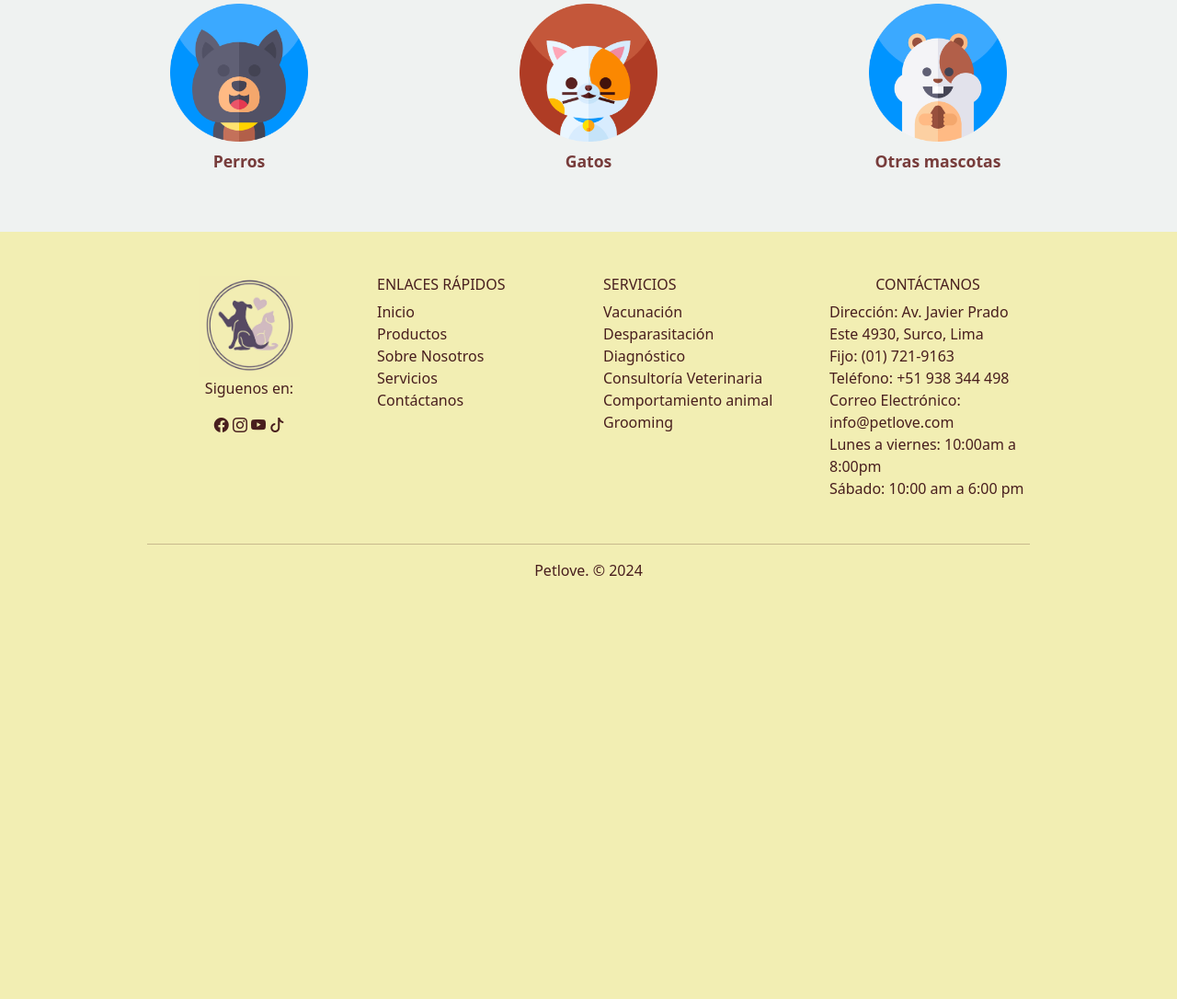
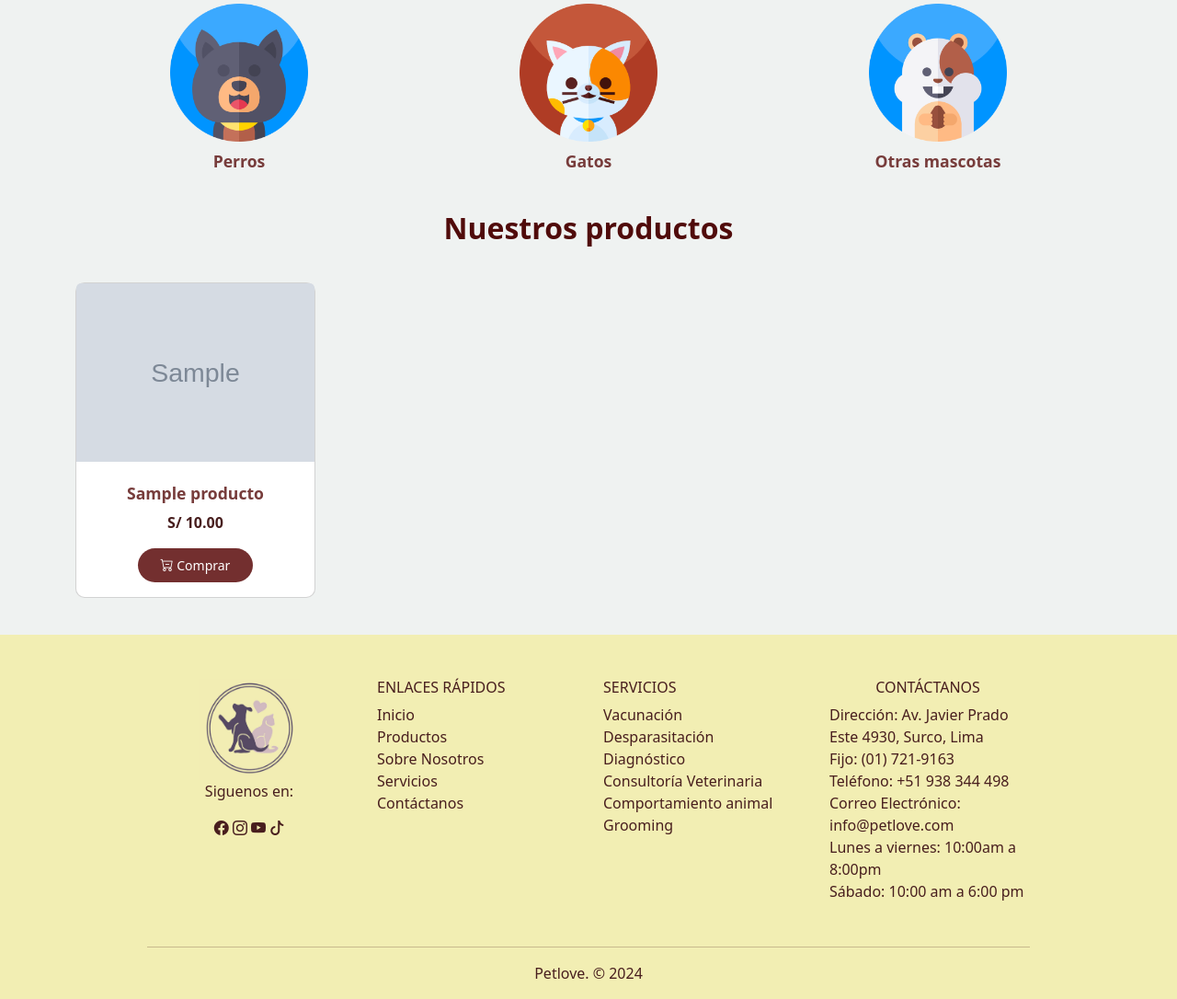
Before and after one commit to joseBC377/Veterinaria, a Spring Boot app: page /productos in a window 1280 px wide; the page is wider, and only the part inside the window is pictured. Shown: the part 152-1238 px from the top of that part at 92% size. Before the commit the page ends 778 px from the top of that part, so only its background shows below. Run offline with Spring Boot 4, Linux system fonts and the light colour scheme; tables that the repository leaves empty hold one stand-in row (values such as "Sample post"); grey boxes marked "Sample" are stand-in pictures.

Commit message:
actualización-imagenes-tantoparatabla-paginaporductos

```diff
--- a/src/main/java/com/example/demopetvet/controller/ProductoController.java
+++ b/src/main/java/com/example/demopetvet/controller/ProductoController.java
@@ -48,6 +48,8 @@ public class ProductoController {
         model.addAttribute("productos", productos);
         return "intranet/producto";
     }
+
+
 
     // Ir al formulario
     @GetMapping("nuevo")
@@ -110,4 +112,5 @@ public class ProductoController {
         service.delete(id);
         return "redirect:/producto";
     }
+
 }
--- /dev/null
+++ b/src/main/java/com/example/demopetvet/controller/productosController.java
@@ -0,0 +1,36 @@
+package com.example.demopetvet.controller;
+
+import java.text.NumberFormat;
+import java.util.List;
+import java.util.Locale;
+
+import org.springframework.beans.factory.annotation.Autowired;
+import org.springframework.stereotype.Controller;
+import org.springframework.ui.Model;
+import org.springframework.web.bind.annotation.GetMapping;
+
+import com.example.demopetvet.entity.Producto;
+import com.example.demopetvet.service.CategoriaService;
+import com.example.demopetvet.service.ProductoService;
+
+@Controller
+
+public class productosController {
+    @Autowired
+    ProductoService service;
+    @Autowired
+    CategoriaService categoriaService;
+
+    @GetMapping("/productos")
+    public String verProductos(Model model) {
+        List<Producto> productos = service.selectAll();
+        NumberFormat formatoMoneda = NumberFormat.getCurrencyInstance(new Locale("es", "PE"));
+
+        productos.forEach(producto -> {
+            String precioFormateado = formatoMoneda.format(producto.getPrecio());
+            producto.setPrecioFormateado(precioFormateado);
+        });
+        model.addAttribute("productos", productos);
+        return "productos";
+    }
+}
--- a/src/main/resources/templates/intranet/producto.html
+++ b/src/main/resources/templates/intranet/producto.html
@@ -89,7 +89,7 @@
                         <td class="my-1">
                             <a th:href="@{/producto/eliminar/{id}(id=${p.id})}" class="btn btn-danger"
                                     onclick="return confirm('Seguro que deseas borrar')">
-                                    <i class="bi bi-trash-fill"></i>Eliminar
+                                    <i class="bi bi-trash-fill"></i> Eliminar
                                 </a>
                         </td>
                     </tr>
--- a/src/main/resources/templates/productos.html
+++ b/src/main/resources/templates/productos.html
@@ -36,23 +36,24 @@
         </div>
     </div>
 
-    <!-- <h2 class="text-center titulo-primario-productos m-4">Nuestros productos</h2>
+    <h2 class="text-center titulo-primario-productos m-4">Nuestros productos</h2>
     <main class="container my-3 container-items">
         <div class="row text-center">
-            <div class="col-12 col-md-6 col-lg-3 mb-4" th:each="producto : ${productos}">
+            <div class="col-12 col-md-6 col-lg-3 mb-4" th:each="p : ${productos}">
                 <div class="card">
-                    <img th:src="${producto.imagen}" class="card-img-top imagen-servicio" alt="${producto.titulo}">
+                    <img th:src="@{'/guardado/' + ${p.imagen}}" class="card-img-top imagen-servicio" alt="Imagen de ${p.titulo}">
                     <div class="card-body">
-                        <h4 class="titulo-secundario-productos" th:text="${producto.titulo}"></h4>
-                        <p class="numero-card" th:text="${producto.precio}"></p>
+                        <h4 class="titulo-secundario-productos" th:text="${p.titulo}"></h4>
+                        <p class="numero-card" th:text="${p.precioFormateado}"></p>
                         <button class="boton-compra">
-                            <i class="bi bi-cart-dash"> Comprar</i>
+                            <i class="bi bi-cart-dash"></i> Comprar
                         </button>
                     </div>
                 </div>
             </div>
         </div>
-    </main> -->
+    </main>
+
     <!-- FIN DE PRODUCTOS  -->
     <footer th:replace="~{/fragments/template :: footer}"></footer>
     <div th:replace="~{/fragments/template :: login-modal}"></div>
```
Also changed, not shown: src/main/resources/static/guardado/Captura de pantalla 2024-11-24 141909.jfif (added), src/main/resources/static/guardado/accesorios_hamsters_2.webp (added), src/main/resources/static/guardado/accesorios_roedores_3.webp (added), src/main/resources/static/guardado/accesorios_roedores_5.webp (added), src/main/resources/static/guardado/accesorios_roedores_6.webp (added), src/main/resources/static/guardado/acuario.webp (added), src/main/resources/static/guardado/adult_gato_7.jpg (added), src/main/resources/static/guardado/ricocat_adulto_pavo_filetitos_en_salsa_x_564_oz.jpg (added).
